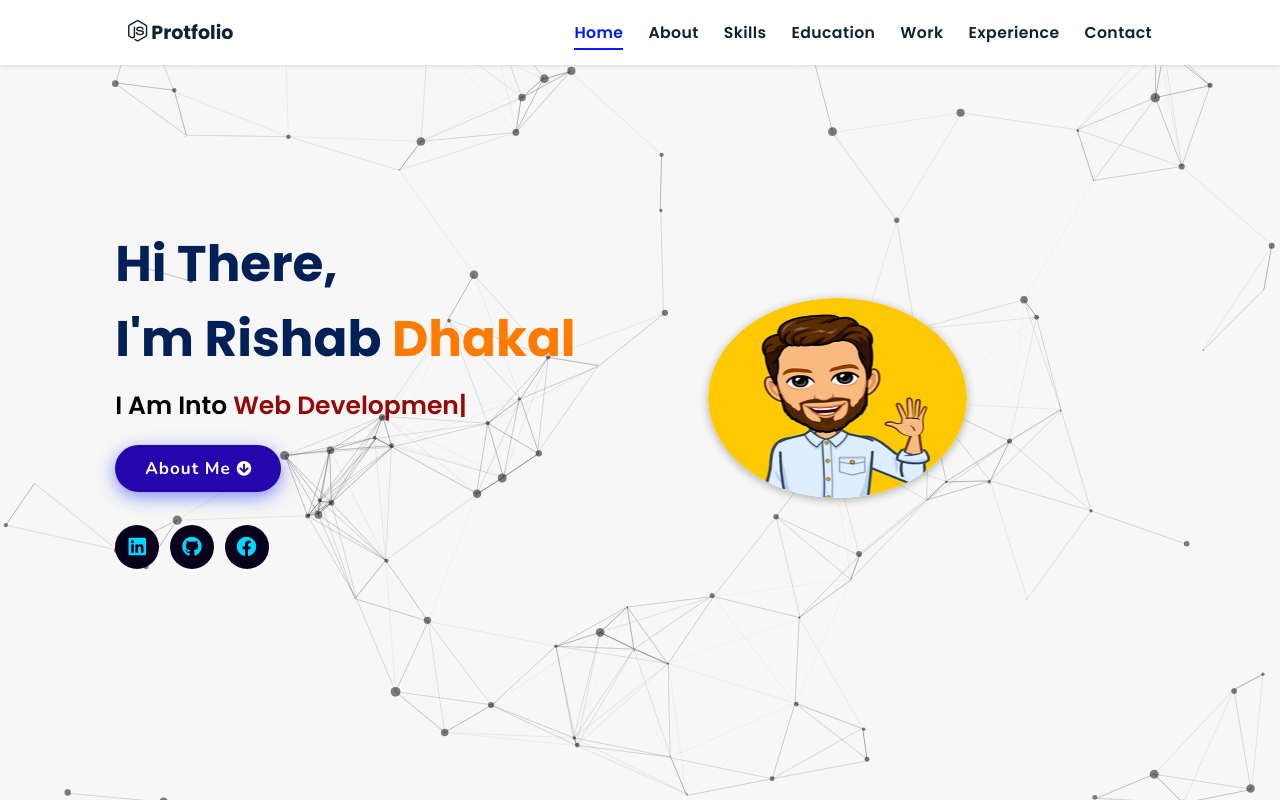
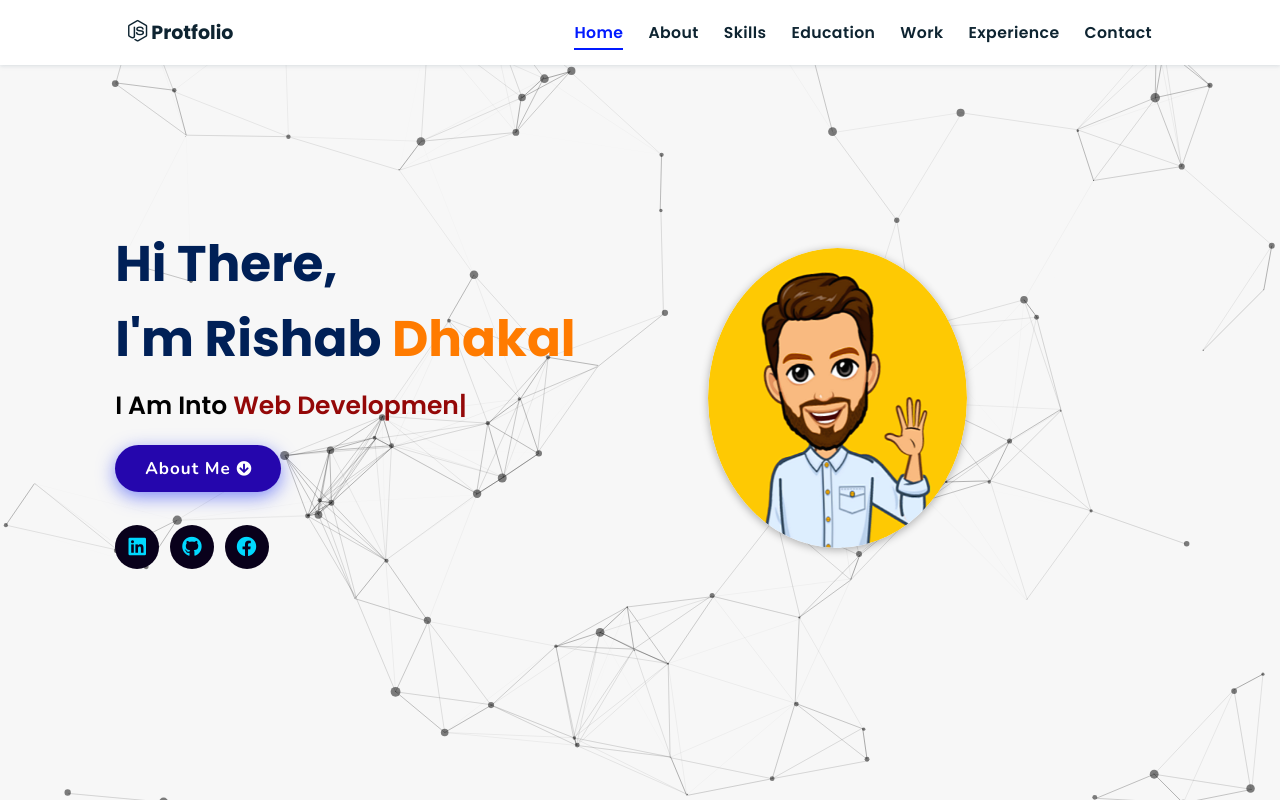
Before and after one commit to RishabDhakal/Protfolio-Website, a plain HTML site: page index.html in a window 1280 px wide. Shown: the top 802 px of the page. Drawn offline with nearby package versions, Linux system fonts and the light colour scheme.

Commit message:
Update style.css

```diff
--- a/assets/css/style.css
+++ b/assets/css/style.css
@@ -213,7 +213,7 @@ header .navbar ul li a:hover {
 }
 .home .image img {
   width: 50%;
-  height: 20rem;
+  height: 30rem;
   margin-left: 6rem;
   border-radius:50%;
   box-shadow: 0 2px 8px rgba(0, 0, 0, 0.3);
```
